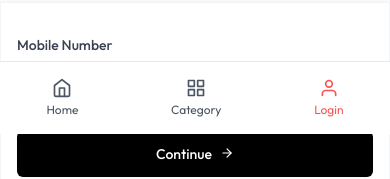
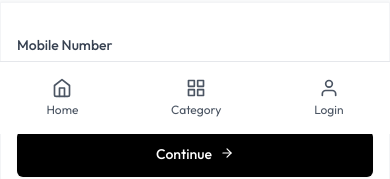
Before and after one commit to eramit01/raja-home-decor-frontend, a React (Vite) app: page /login in a window 390 px wide. Shown: the part 710-889 px from the top of the page. Built offline with nearby package versions, Linux system fonts and the light colour scheme; no server answers.

Commit message:
Enhance mobile bottom nav: login modal and profile link

```diff
--- a/src/components/BottomNav.tsx
+++ b/src/components/BottomNav.tsx
@@ -1,10 +1,13 @@
-import { Link, useLocation } from 'react-router-dom';
+import { Link, useLocation, useNavigate } from 'react-router-dom';
 import { FiHome, FiGrid, FiUser, FiShoppingCart } from 'react-icons/fi';
-import { useSelector } from 'react-redux';
+import { useSelector, useDispatch } from 'react-redux';
 import { RootState } from '../store';
+import { openLoginModal } from '../store/slices/uiSlice';
 
 export const BottomNav = () => {
   const location = useLocation();
+  const dispatch = useDispatch();
+  const navigate = useNavigate();
   const { items } = useSelector((state: RootState) => state.cart);
   const { isAuthenticated } = useSelector((state: RootState) => state.auth);
   const cartItemCount = items.reduce((sum, item) => sum + item.quantity, 0);
@@ -14,7 +17,18 @@ export const BottomNav = () => {
     { path: '/products', icon: FiGrid, label: 'Category' },
     // Only show cart if authenticated
     ...(isAuthenticated ? [{ path: '/cart', icon: FiShoppingCart, label: 'Cart', badge: cartItemCount }] : []),
-    { path: isAuthenticated ? '/orders' : '/login', icon: FiUser, label: isAuthenticated ? 'Account' : 'Login' },
+    {
+      path: '/profile', // Default path for active check
+      icon: FiUser,
+      label: isAuthenticated ? 'Account' : 'Login',
+      action: () => {
+        if (isAuthenticated) {
+          navigate('/profile');
+        } else {
+          dispatch(openLoginModal());
+        }
+      }
+    },
   ];
 
   return (
@@ -23,6 +37,27 @@ export const BottomNav = () => {
         {navItems.map((item) => {
           const Icon = item.icon;
           const isActive = location.pathname === item.path;
+
+          if (item.action) {
+            return (
+              <button
+                key={item.label}
+                onClick={item.action}
+                className={`flex flex-col items-center justify-center px-4 py-2 ${isActive ? 'text-primary-600' : 'text-gray-600'
+                  }`}
+              >
+                <div className="relative">
+                  <Icon className="text-xl" />
+                  {item.badge && item.badge > 0 && (
+                    <span className="absolute -top-2 -right-2 bg-primary-600 text-white text-xs rounded-full w-5 h-5 flex items-center justify-center">
+                      {item.badge}
+                    </span>
+                  )}
+                </div>
+                <span className="text-xs mt-1">{item.label}</span>
+              </button>
+            );
+          }
 
           return (
             <Link
@@ -33,7 +68,7 @@ export const BottomNav = () => {
             >
               <div className="relative">
                 <Icon className="text-xl" />
-                {item.badge && item.badge > 0 && (
+                {item.badge && (item.badge as number) > 0 && (
                   <span className="absolute -top-2 -right-2 bg-primary-600 text-white text-xs rounded-full w-5 h-5 flex items-center justify-center">
                     {item.badge}
                   </span>
```
